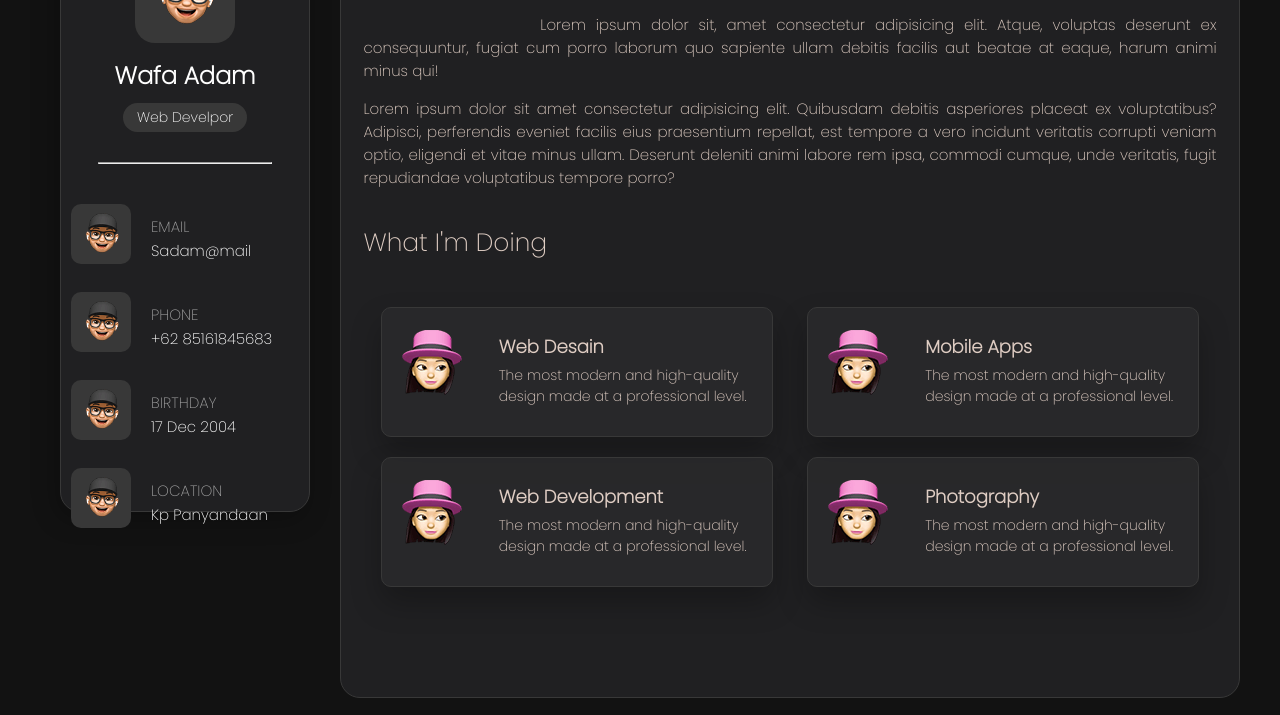
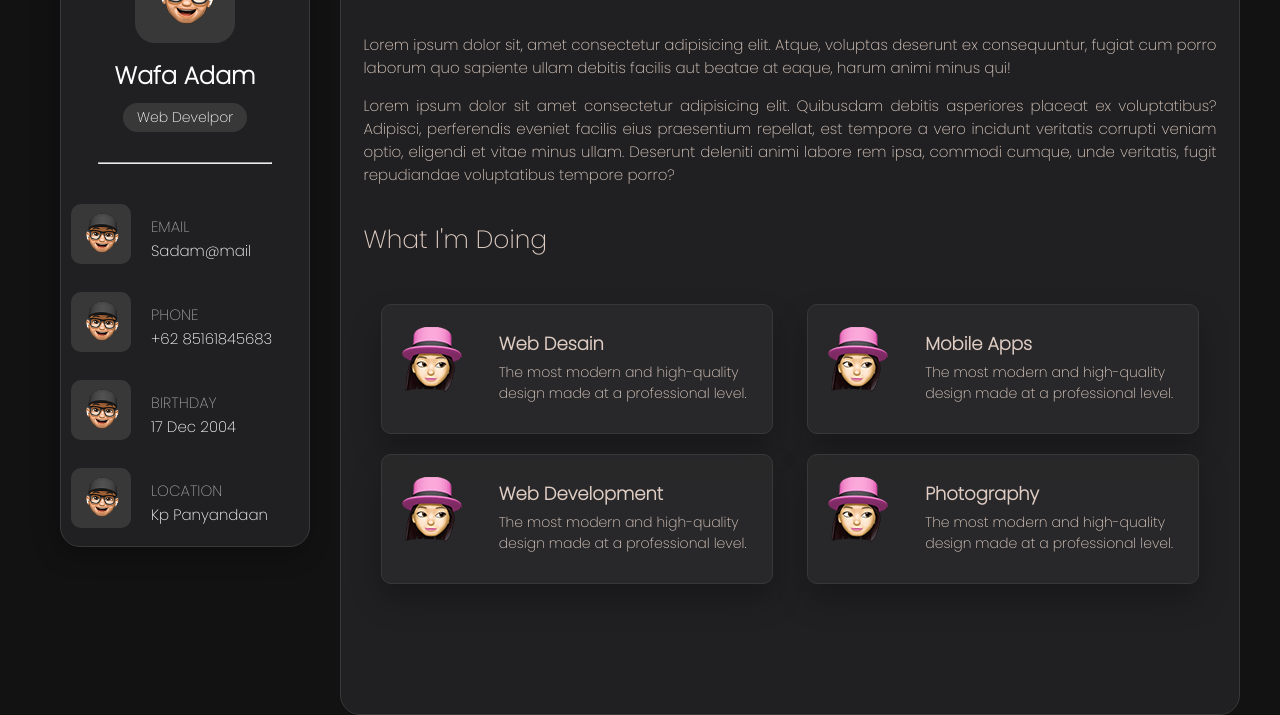
Before and after one commit to Wafaabdullah4/Personal-Portfolio, a plain HTML site: page index.html in a window 1280 px wide. Shown: the part 148-863 px from the top of the page. Drawn offline with Linux system fonts and the light colour scheme.

Commit message:
fixed sidebar height

```diff
--- a/assets/css/style.css
+++ b/assets/css/style.css
@@ -13,7 +13,7 @@ body {
 
 .sidebar {
   width: 250px;
-  height: 600px;
+max-height: fit-content;
   border: 1px solid;
   float: left;
 
@@ -150,7 +150,7 @@ body {
 }
 
 .main .about {
-  margin: 100px auto;
+  margin: 120px auto;
   width: 95%;
 }
 
@@ -161,7 +161,9 @@ body {
   margin: 20px 0 20px 0;
   padding-bottom: 15px;
 }
+.main .about .about-text{
 
+}
 .main .about .about-text p {
   color: #dfcdc3;
   text-align: justify;
```
